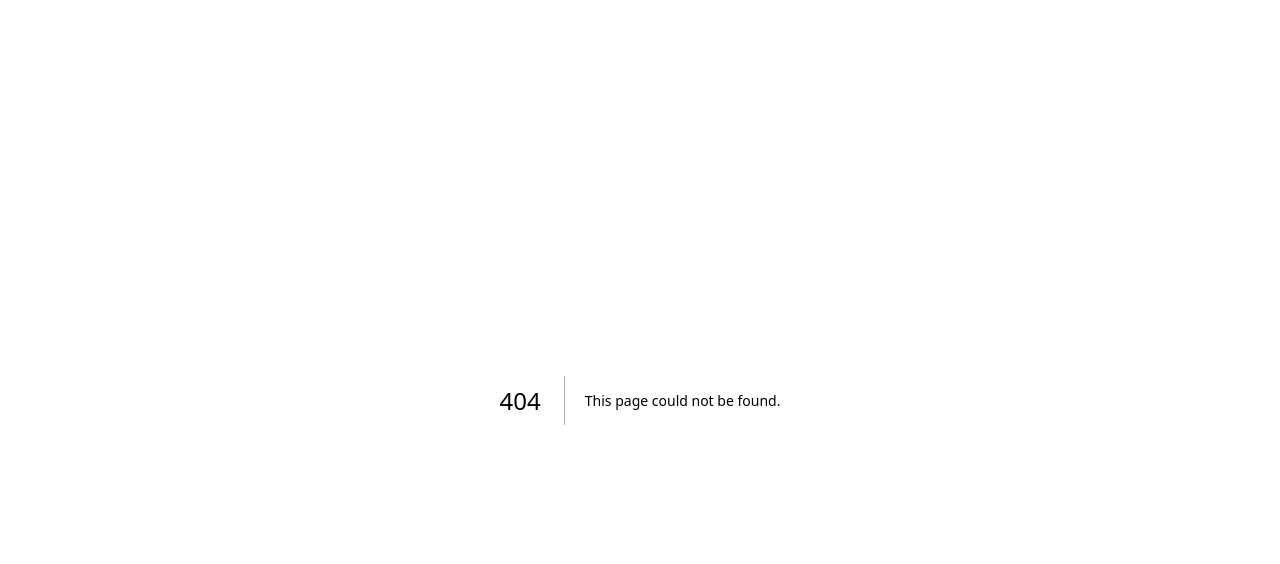
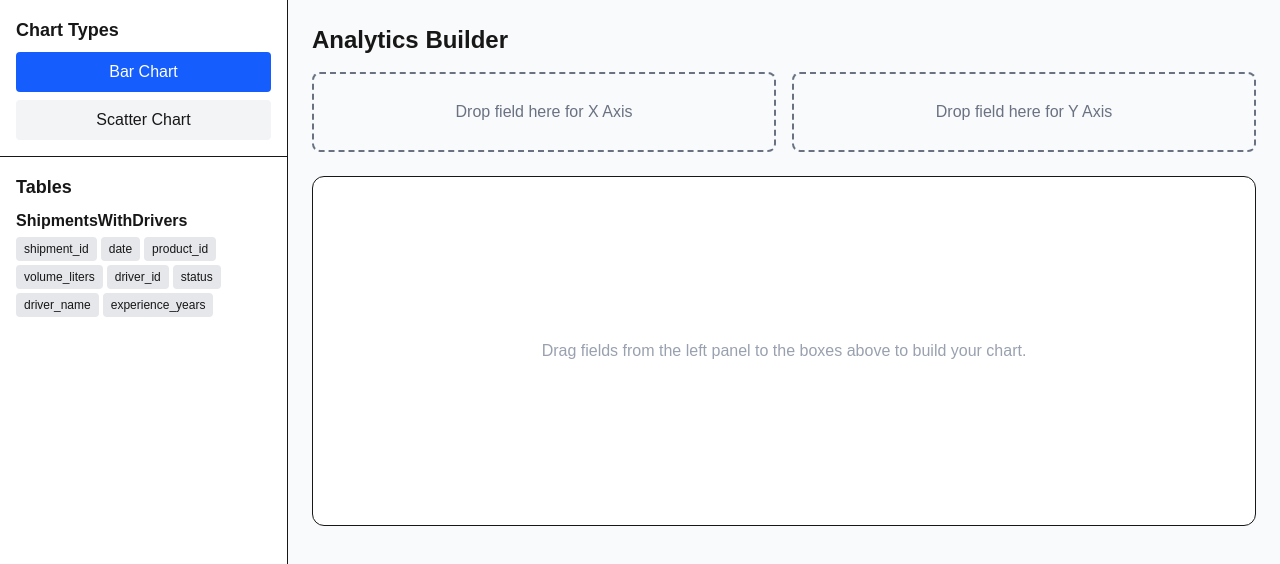
Before and after one commit to VinayN3gi/checkpoint, a Next.js app: page /checking in a window 1280 px wide. Before the commit this address had no page. Shown: the top 564 px of the page. Built offline with nearby package versions, Linux system fonts and the light colour scheme.

Commit message:
Add some functionality

```diff
--- /dev/null
+++ b/app/checking/page.tsx
@@ -0,0 +1,140 @@
+'use client'
+import React, { useState } from "react";
+import {
+  BarChart, Bar, XAxis, YAxis, CartesianGrid, Tooltip,
+  ScatterChart, Scatter,
+} from "recharts";
+
+// Static data
+const shipments = [
+  { shipment_id: 1, date: "2025-09-01", product_id: 1, volume_liters: 5000, driver_id: 1, status: "Delivered" },
+  { shipment_id: 2, date: "2025-09-02", product_id: 2, volume_liters: 3000, driver_id: 2, status: "In Transit" },
+  { shipment_id: 3, date: "2025-09-03", product_id: 1, volume_liters: 4500, driver_id: 3, status: "Delivered" },
+];
+const drivers = [
+  { driver_id: 1, name: "John", experience_years: 5 },
+  { driver_id: 2, name: "Sara", experience_years: 3 },
+  { driver_id: 3, name: "Alex", experience_years: 7 },
+];
+const shipmentsWithDrivers = shipments.map((s) => {
+  const d = drivers.find((dr) => dr.driver_id === s.driver_id);
+  return { ...s, driver_name: d?.name, experience_years: d?.experience_years };
+});
+
+// Sidebar data
+const chartTypes = ["Bar Chart", "Scatter Chart"];
+const tables = [
+  { name: "ShipmentsWithDrivers", fields: Object.keys(shipmentsWithDrivers[0]) },
+];
+
+export default function Dashboard() {
+  const [chartType, setChartType] = useState("Bar Chart");
+  const [xField, setXField] = useState("");
+  const [yField, setYField] = useState("");
+
+  const handleDragStart = (e, field) => {
+    e.dataTransfer.setData("field", field);
+  };
+  const handleDrop = (setter) => (e) => {
+    const field = e.dataTransfer.getData("field");
+    setter(field);
+  };
+
+  const DropBox = ({ label, value, onDrop }) => (
+    <div
+      className="flex-1 border-2 border-dashed rounded-lg p-3 text-center h-20 flex items-center justify-center text-gray-500"
+      onDragOver={(e) => e.preventDefault()}
+      onDrop={onDrop}
+    >
+      {value ? `${label}: ${value}` : `Drop field here for ${label}`}
+    </div>
+  );
+
+  return (
+    <div className="flex h-screen bg-gray-50">
+      {/* LEFT PANEL */}
+      <div className="w-72 bg-white border-r flex flex-col">
+        {/* Top part: Chart types */}
+        <div className="p-4 border-b">
+          <h2 className="text-lg font-bold mb-2">Chart Types</h2>
+          <div className="space-y-2">
+            {chartTypes.map((ct) => (
+              <div
+                key={ct}
+                onClick={() => setChartType(ct)}
+                className={`p-2 rounded cursor-pointer text-center ${
+                  chartType === ct ? "bg-blue-600 text-white" : "bg-gray-100 hover:bg-gray-200"
+                }`}
+              >
+                {ct}
+              </div>
+            ))}
+          </div>
+        </div>
+
+        {/* Bottom part: Table names & fields */}
+        <div className="flex-1 overflow-auto p-4">
+          <h2 className="text-lg font-bold mb-2">Tables</h2>
+          {tables.map((t) => (
+            <div key={t.name} className="mb-4">
+              <div className="font-semibold">{t.name}</div>
+              <div className="flex flex-wrap gap-1 mt-1">
+                {t.fields.map((f) => (
+                  <div
+                    key={f}
+                    draggable
+                    onDragStart={(e) => handleDragStart(e, f)}
+                    className="px-2 py-1 bg-gray-200 rounded cursor-move text-xs"
+                  >
+                    {f}
+                  </div>
+                ))}
+              </div>
+            </div>
+          ))}
+        </div>
+      </div>
+
+      {/* MAIN PANEL */}
+      <div className="flex-1 p-6 overflow-auto">
+        <h1 className="text-2xl font-bold mb-4">Analytics Builder</h1>
+
+        {/* Two drop boxes at the top */}
+        <div className="flex space-x-4 mb-6">
+          <DropBox label="X Axis" value={xField} onDrop={handleDrop(setXField)} />
+          <DropBox label="Y Axis" value={yField} onDrop={handleDrop(setYField)} />
+        </div>
+
+        {/* Chart Area */}
+        <div className="bg-white border rounded-xl p-4 min-h-[350px] flex items-center justify-center">
+          {xField && yField ? (
+            <>
+              {chartType === "Bar Chart" && (
+                <BarChart width={700} height={300} data={shipmentsWithDrivers}>
+                  <CartesianGrid strokeDasharray="3 3" />
+                  <XAxis dataKey={xField} />
+                  <YAxis />
+                  <Tooltip />
+                  <Bar dataKey={yField} fill="#3b82f6" />
+                </BarChart>
+              )}
+              {chartType === "Scatter Chart" && (
+                <ScatterChart width={700} height={300}>
+                  <CartesianGrid />
+                  <XAxis dataKey={xField} name={xField} />
+                  <YAxis dataKey={yField} name={yField} />
+                  <Tooltip cursor={{ strokeDasharray: "3 3" }} />
+                  <Scatter data={shipmentsWithDrivers} fill="#10b981" />
+                </ScatterChart>
+              )}
+            </>
+          ) : (
+            <p className="text-gray-400">
+              Drag fields from the left panel to the boxes above to build your chart.
+            </p>
+          )}
+        </div>
+      </div>
+    </div>
+  );
+}
--- a/app/page.jsx
+++ b/app/page.jsx
@@ -11,7 +11,7 @@ import { useRouter } from 'next/navigation';
 import { motion } from "framer-motion";
 import { Rnd } from "react-rnd";
 
-// dummy datasets
+// unified static datasets with matching categories/months
 const datasets = {
   Drivers: {
     pie: [
@@ -28,9 +28,9 @@ const datasets = {
   },
   Shipments: {
     pie: [
-      { name: 'Delivered', value: 22 },
-      { name: 'Pending', value: 9 },
-      { name: 'Cancelled', value: 4 },
+      { name: 'Petrol', value: 5 },
+      { name: 'Diesel', value: 15 },
+      { name: 'LPG', value: 8 },
     ],
     bar: [
       { name: 'Jan', shipments: 15 },
@@ -41,10 +41,9 @@ const datasets = {
   },
   Locations: {
     pie: [
-      { name: 'North', value: 14 },
-      { name: 'South', value: 8 },
-      { name: 'East', value: 11 },
-      { name: 'West', value: 6 },
+      { name: 'Petrol', value: 7 },
+      { name: 'Diesel', value: 10 },
+      { name: 'LPG', value: 5 },
     ],
     bar: [
       { name: 'Jan', shipments: 40 },
@@ -54,7 +53,6 @@ const datasets = {
     ],
   },
 };
-
 
 const COLORS = ['#3b82f6', '#10b981', '#f59e0b', '#ef4444'];
 
@@ -87,19 +85,57 @@ export default function DashboardPage() {
   const [pieSize, setPieSize] = useState({ width: 500, height: 350 });
   const [barSize, setBarSize] = useState({ width: 500, height: 350 });
   const [lineSize, setLineSize] = useState({ width: 500, height: 350 });
-  const [piePos, setPiePos] = useState({ x: 0, y: 0 });
-  const [barPos, setBarPos] = useState({ x: 520, y: 0 });
-  const [linePos, setLinePos] = useState({ x: 260, y: 380 });
+  const [piePos, setPiePos] = useState({ x: 0, y: 100 });
+  const [barPos, setBarPos] = useState({ x: 520, y: 100 });
+  const [linePos, setLinePos] = useState({ x: 260, y: 480 });
 
-  // visible toggles
+  // visible toggles – line true by default
   const [visible, setVisible] = useState({
     pie: true,
     bar: true,
-    line: false,
+    line: true,
   });
 
-  const pieData = datasets[selectedTable].pie;
-  const barData = datasets[selectedTable].bar;
+  // X and Y table drop states
+  const [xTable, setXTable] = useState(null);
+  const [yTable, setYTable] = useState(null);
+
+  // drag handlers for table names
+  const handleDragStart = (e, table) => {
+    e.dataTransfer.setData("table", table);
+  };
+
+  // combine pie data (category-wise)
+  let combinedPie = [];
+  if (xTable && yTable) {
+    const xPie = datasets[xTable].pie;
+    const yPie = datasets[yTable].pie;
+    combinedPie = xPie.map((x) => {
+      const y = yPie.find((yy) => yy.name === x.name);
+      return {
+        name: x.name,
+        xValue: x.value,
+        yValue: y ? y.value : 0,
+      };
+    });
+  }
+
+  // combine bar/line data (month-wise)
+  let combinedBarLine = [];
+  if (xTable && yTable) {
+    const xBar = datasets[xTable].bar;
+    const yBar = datasets[yTable].bar;
+    combinedBarLine = xBar.map((x) => {
+      const y = yBar.find((yy) => yy.name === x.name);
+      return {
+        name: x.name,
+        xShipments: x.shipments,
+        yShipments: y ? y.shipments : 0,
+      };
+    });
+  }
+
+  // chat state unchanged
   const [query, setQuery] = useState('');
   const [messages, setMessages] = useState([]);
   const [loading, setLoading] = useState(false);
@@ -108,7 +144,6 @@ export default function DashboardPage() {
     if (!query.trim()) return;
     setMessages((m) => [...m, { role: 'user', content: query }]);
     setLoading(true);
-
     try {
       const localData = JSON.stringify(datasets[selectedTable], null, 2);
       const res = await fetch('https://api.openai.com/v1/chat/completions', {
@@ -130,7 +165,7 @@ export default function DashboardPage() {
         }),
       });
       const data = await res.json();
-      const answer = data.choices?.[0]?.message?.content || 'Based on the dataset provided for Drivers, we can derive the following insights: 1. Distribution of Fuel Types among Drivers: - 12 drivers use Petrol - 19 drivers use Diesel - 7 drivers use LPG 2. Monthly Shipments: - In January, 30 shipments were made. - In February, 45 shipments were made. - In March, 20 shipments were made. - In April, 50 shipments were made. These insights provide information on the preference for different types of fuels among drivers as well as the volume of shipments made each month.';
+      const answer = data.choices?.[0]?.message?.content || 'No response';
       setMessages((m) => [...m, { role: 'assistant', content: answer }]);
     } catch (err) {
       setMessages((m) => [...m, { role: 'assistant', content: 'Error fetching response' }]);
@@ -191,6 +226,8 @@ export default function DashboardPage() {
                 {['Drivers', 'Shipments', 'Locations'].map((table) => (
                   <li
                     key={table}
+                    draggable
+                    onDragStart={(e) => handleDragStart(e, table)}
                     onClick={() => setSelectedTable(table)}
                     className={`p-2 rounded-lg cursor-pointer font-medium ${
                       selectedTable === table
@@ -207,6 +244,24 @@ export default function DashboardPage() {
 
           {/* CENTER: Stage */}
           <main className="flex-1 overflow-hidden">
+            {/* Drop boxes for X and Y tables */}
+            <div className="flex space-x-4 mb-4">
+              <div
+                onDragOver={(e) => e.preventDefault()}
+                onDrop={(e) => setXTable(e.dataTransfer.getData("table"))}
+                className="flex-1 border-2 border-dashed rounded-lg p-3 text-center h-20 flex items-center justify-center text-gray-500"
+              >
+                {xTable ? `X Axis Table: ${xTable}` : "Drag a table here for X Axis"}
+              </div>
+              <div
+                onDragOver={(e) => e.preventDefault()}
+                onDrop={(e) => setYTable(e.dataTransfer.getData("table"))}
+                className="flex-1 border-2 border-dashed rounded-lg p-3 text-center h-20 flex items-center justify-center text-gray-500"
+              >
+                {yTable ? `Y Axis Table: ${yTable}` : "Drag a table here for Y Axis"}
+              </div>
+            </div>
+
             <div className="relative w-full h-full overflow-auto rounded-2xl overflow-x-hidden overflow-y-hidden">
               {visible.pie && (
                 <Rnd
@@ -223,25 +278,44 @@ export default function DashboardPage() {
                   className="bg-white rounded-2xl shadow p-4 flex flex-col absolute"
                 >
                   <h2 className="text-lg font-semibold text-gray-700 mb-4">
-                    {selectedTable} by Type
+                    Combined Pie ({xTable || 'X'} vs {yTable || 'Y'})
                   </h2>
+                  {combinedPie.length > 0 ? (
                     <ResponsiveContainer width="100%" height={pieSize.height - 60}>
                       <PieChart>
                         <Pie
-                        data={pieData}
-                        cx="50%" cy="50%"
-                        outerRadius={100}
-                        dataKey="value"
+                          data={combinedPie}
+                          dataKey="xValue"
+                          cx="30%" cy="50%"
+                          outerRadius={80}
+                          fill="#3b82f6"
+                          nameKey="name"
                           label
                         >
-                        {pieData.map((entry, index) => (
+                          {combinedPie.map((entry, index) => (
                             <Cell key={index} fill={COLORS[index % COLORS.length]} />
+                          ))}
+                        </Pie>
+                        <Pie
+                          data={combinedPie}
+                          dataKey="yValue"
+                          cx="70%" cy="50%"
+                          outerRadius={80}
+                          fill="#10b981"
+                          nameKey="name"
+                          label
+                        >
+                          {combinedPie.map((entry, index) => (
+                            <Cell key={index} fill={COLORS[(index + 1) % COLORS.length]} />
                           ))}
                         </Pie>
                         <Tooltip />
                         <Legend />
                       </PieChart>
                     </ResponsiveContainer>
+                  ) : (
+                    <p className="text-gray-400">Drag two tables above to see combined pie chart.</p>
+                  )}
                 </Rnd>
               )}
 
@@ -260,18 +334,23 @@ export default function DashboardPage() {
                   className="bg-white rounded-2xl shadow p-4 flex flex-col absolute"
                 >
                   <h2 className="text-lg font-semibold text-gray-700 mb-4">
-                    {selectedTable} Monthly Data
+                    Combined Bar ({xTable || 'X'} vs {yTable || 'Y'})
                   </h2>
+                  {combinedBarLine.length > 0 ? (
                     <ResponsiveContainer width="100%" height={barSize.height - 60}>
-                    <BarChart data={barData}>
+                      <BarChart data={combinedBarLine}>
                         <CartesianGrid strokeDasharray="3 3" />
                         <XAxis dataKey="name" />
                         <YAxis />
                         <Tooltip />
                         <Legend />
-                      <Bar dataKey="shipments" fill="#3b82f6" />
+                        <Bar dataKey="xShipments" fill="#3b82f6" name={`${xTable} Shipments`} />
+                        <Bar dataKey="yShipments" fill="#10b981" name={`${yTable} Shipments`} />
                       </BarChart>
                     </ResponsiveContainer>
+                  ) : (
+                    <p className="text-gray-400">Drag two tables above to see combined bar chart.</p>
+                  )}
                 </Rnd>
               )}
 
@@ -290,24 +369,29 @@ export default function DashboardPage() {
                   className="bg-white rounded-2xl shadow p-4 flex flex-col absolute"
                 >
                   <h2 className="text-lg font-semibold text-gray-700 mb-4">
-                    {selectedTable} Trend
+                    Combined Line ({xTable || 'X'} vs {yTable || 'Y'})
                   </h2>
+                  {combinedBarLine.length > 0 ? (
                     <ResponsiveContainer width="100%" height={lineSize.height - 60}>
-                    <LineChart data={barData}>
+                      <LineChart data={combinedBarLine}>
                         <CartesianGrid strokeDasharray="3 3" />
                         <XAxis dataKey="name" />
                         <YAxis />
                         <Tooltip />
                         <Legend />
-                      <Line type="monotone" dataKey="shipments" stroke="#8b5cf6" strokeWidth={2} />
+                        <Line type="monotone" dataKey="xShipments" stroke="#3b82f6" strokeWidth={2} name={`${xTable} Shipments`} />
+                        <Line type="monotone" dataKey="yShipments" stroke="#10b981" strokeWidth={2} name={`${yTable} Shipments`} />
                       </LineChart>
                     </ResponsiveContainer>
+                  ) : (
+                    <p className="text-gray-400">Drag two tables above to see combined line chart.</p>
+                  )}
                 </Rnd>
               )}
             </div>
           </main>
 
-          {/* RIGHT: Chat placeholder */}
+          {/* RIGHT: Chat panel unchanged */}
           <aside className="w-[380px] bg-white rounded-2xl shadow-md flex flex-col">
             <div className="px-4 py-3 border-b border-gray-200">
               <h2 className="text-lg font-semibold text-gray-800">Ask the data</h2>
```
Also changed, not shown: tsconfig.json (added, +36 -0 lines). Lines whose indentation alone changed are shown as unchanged.
